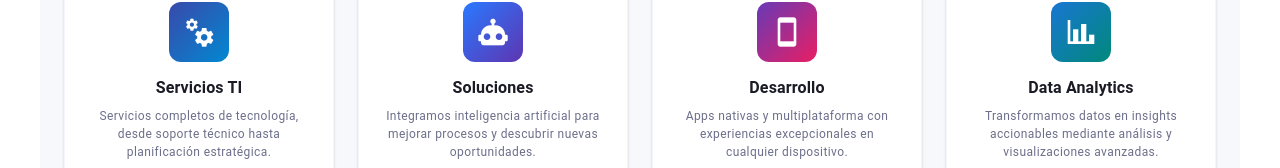
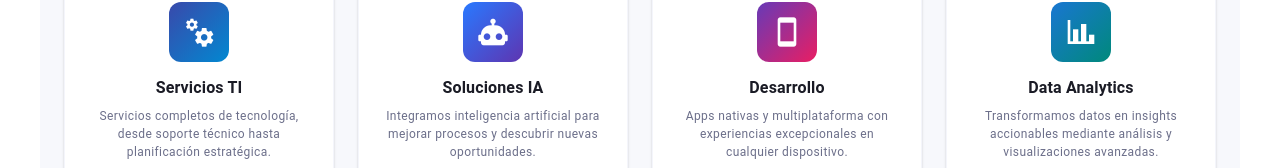
Before and after one commit to 9-Core/main_page, a Nuxt app: page / in a window 1280 px wide. Both pictures are taken after a click on the button "SERVICIOS". Shown: the part 628-796 px from the top of the page. Built offline with nearby package versions, Linux system fonts and the light colour scheme.

Commit message:
feat():Dockerfile

```diff
--- a/components/SERVICIOS.vue
+++ b/components/SERVICIOS.vue
@@ -287,7 +287,7 @@ const services = [
   },
   {
     icon: "mdi-robot",
-    title: "Soluciones con IA",
+    title: "Soluciones IA",
     shortDescription:
       "Integramos inteligencia artificial para mejorar procesos y descubrir nuevas oportunidades.",
     description:
```
Also changed, not shown: 1 other file (tests, documents, lock files or other folders).
